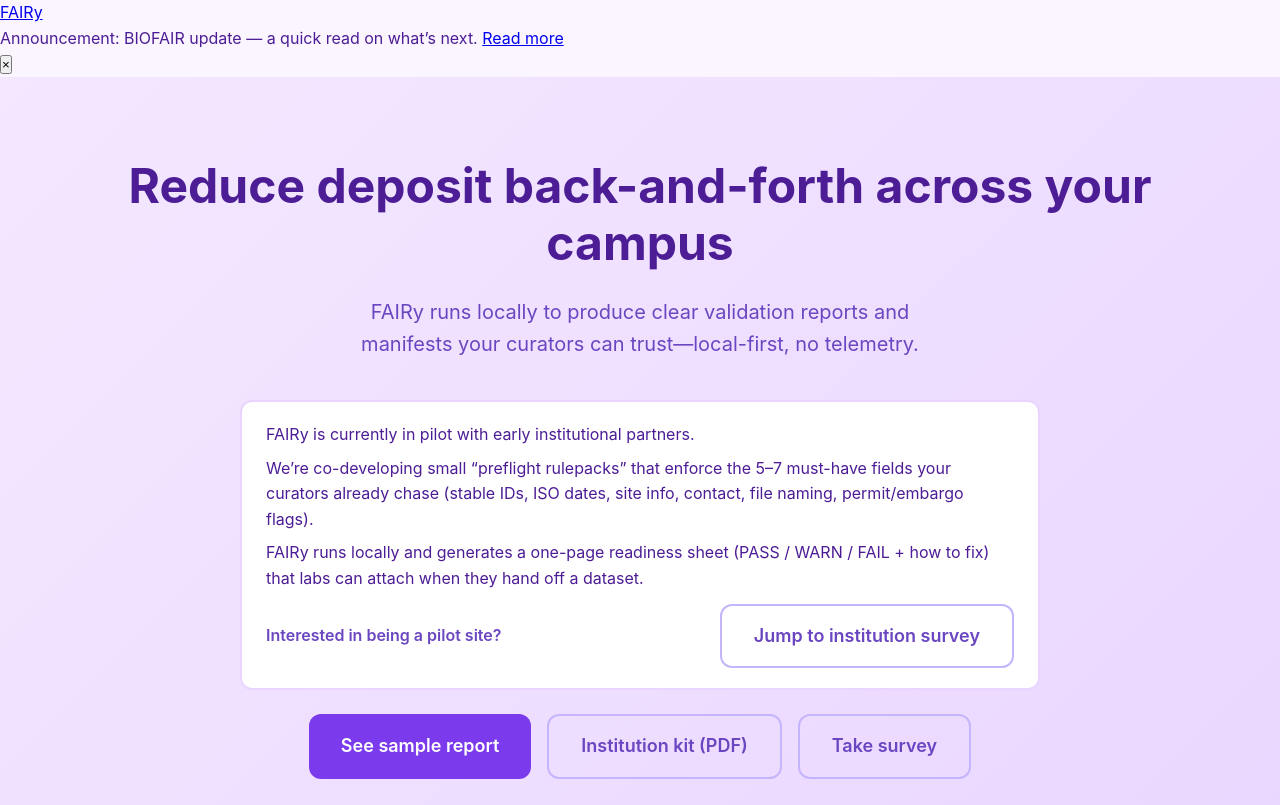
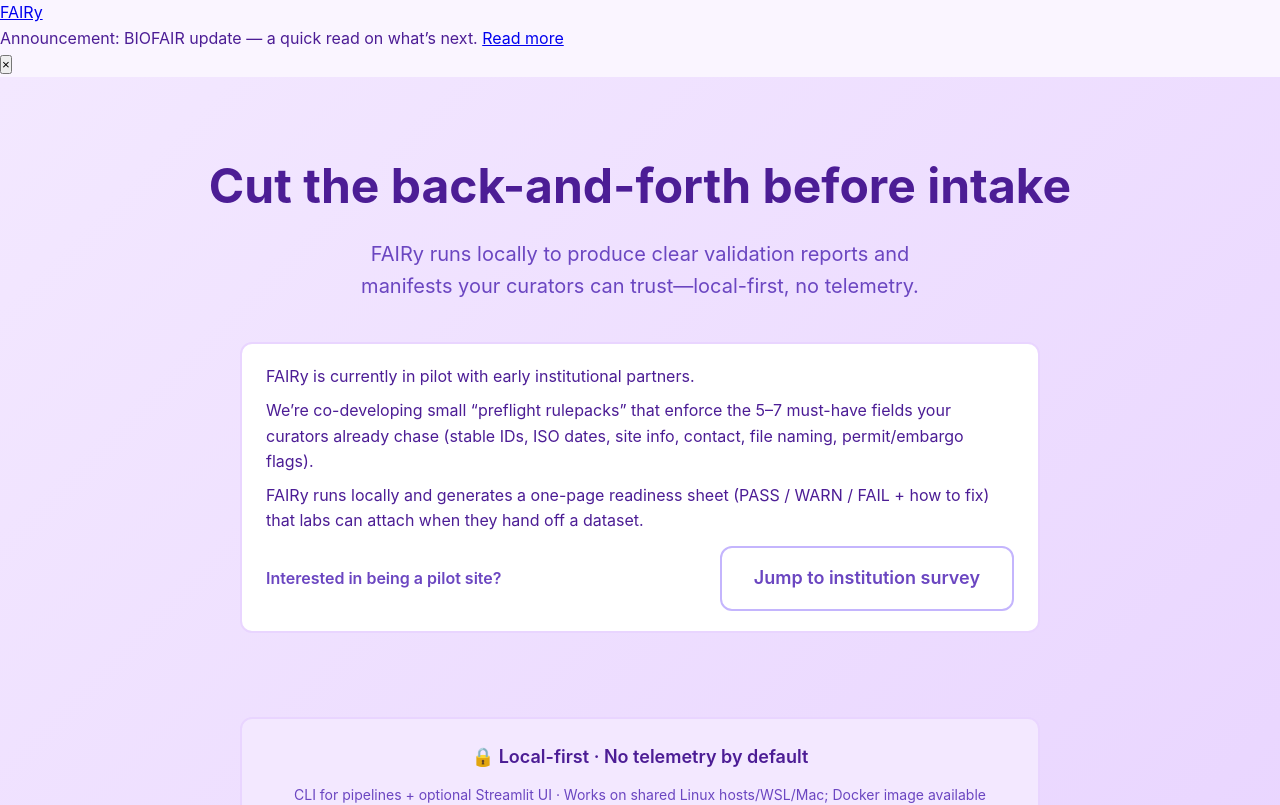
Before and after one commit to yuummmer/fairy-site, a Next.js app: page /institutions in a window 1280 px wide. Shown: the top 805 px of the page. Built offline with nearby package versions, Linux system fonts and the light colour scheme.

Commit message:
institutions: remove hero CTAs (sample report, institution kit)

```diff
--- a/src/app/institutions/page.tsx
+++ b/src/app/institutions/page.tsx
@@ -340,7 +340,7 @@ export default function InstitutionsPage() {
         {/* Hero Section */}
         <section className="hero">
           <div className="container">
-            <h1>Reduce deposit back-and-forth across your campus</h1>
+            <h1>Cut the back-and-forth before intake</h1>
             <p className="subheadline">
               FAIRy runs locally to produce clear validation reports and manifests your curators can trust—local-first, no telemetry.
             </p>
@@ -374,29 +374,7 @@ export default function InstitutionsPage() {
               </div>
             </div>
 
-            <div className="cta-buttons">
-              <a
-                href="/sample-report"
-                className="btn-primary"
-                onClick={() => trackCTA('institution_hero_cta', 'see_sample_report')}
-              >
-                See sample report
-              </a>
-              <a
-                href="#institution-kit"
-                className="btn-secondary"
-                onClick={() => trackCTA('institution_hero_cta', 'institution_kit_pdf')}
-              >
-                Institution kit (PDF)
-              </a>
-              <a
-                href="#pilot"
-                className="btn-secondary"
-                onClick={() => trackCTA('institution_hero_cta', 'take_survey')}
-              >
-                Take survey
-              </a>
-            </div>
+            <div className="cta-buttons"></div>
 
             {/* Security Callout */}
             <div className="security-callout">
```
